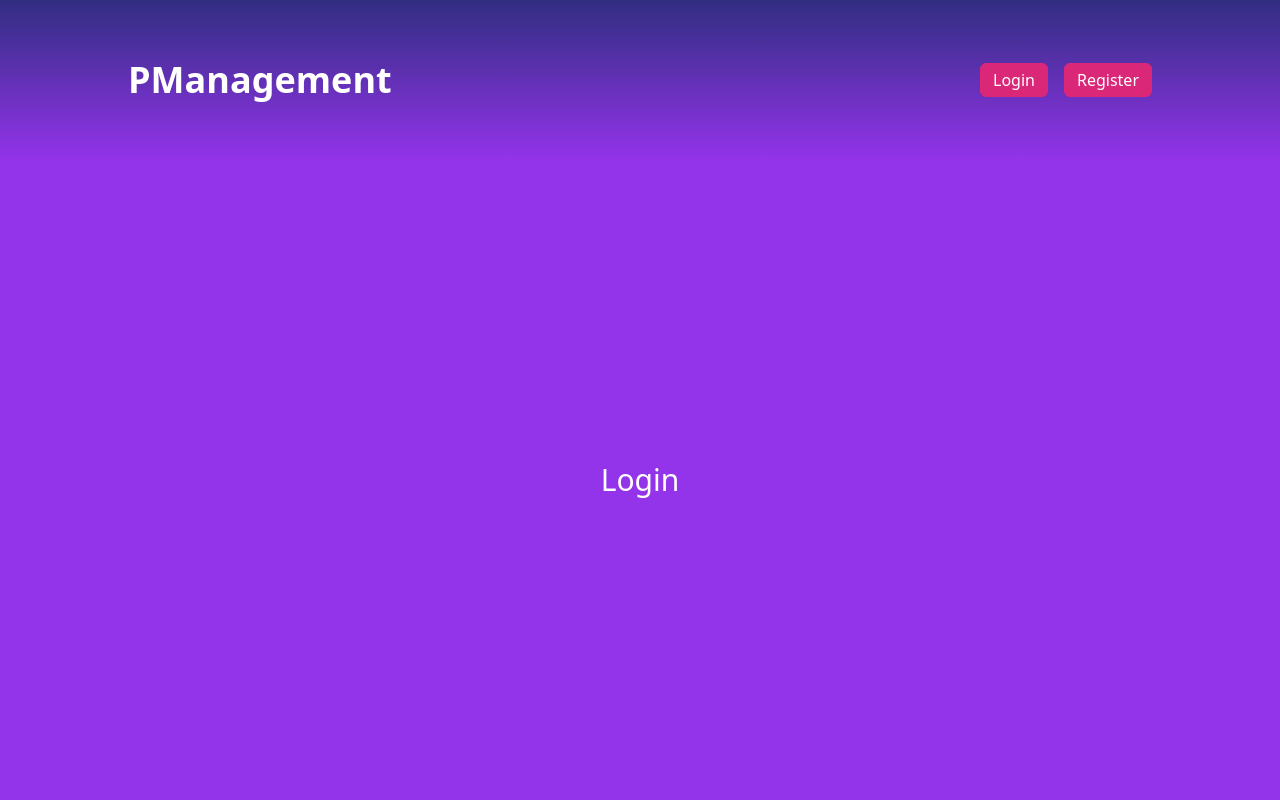
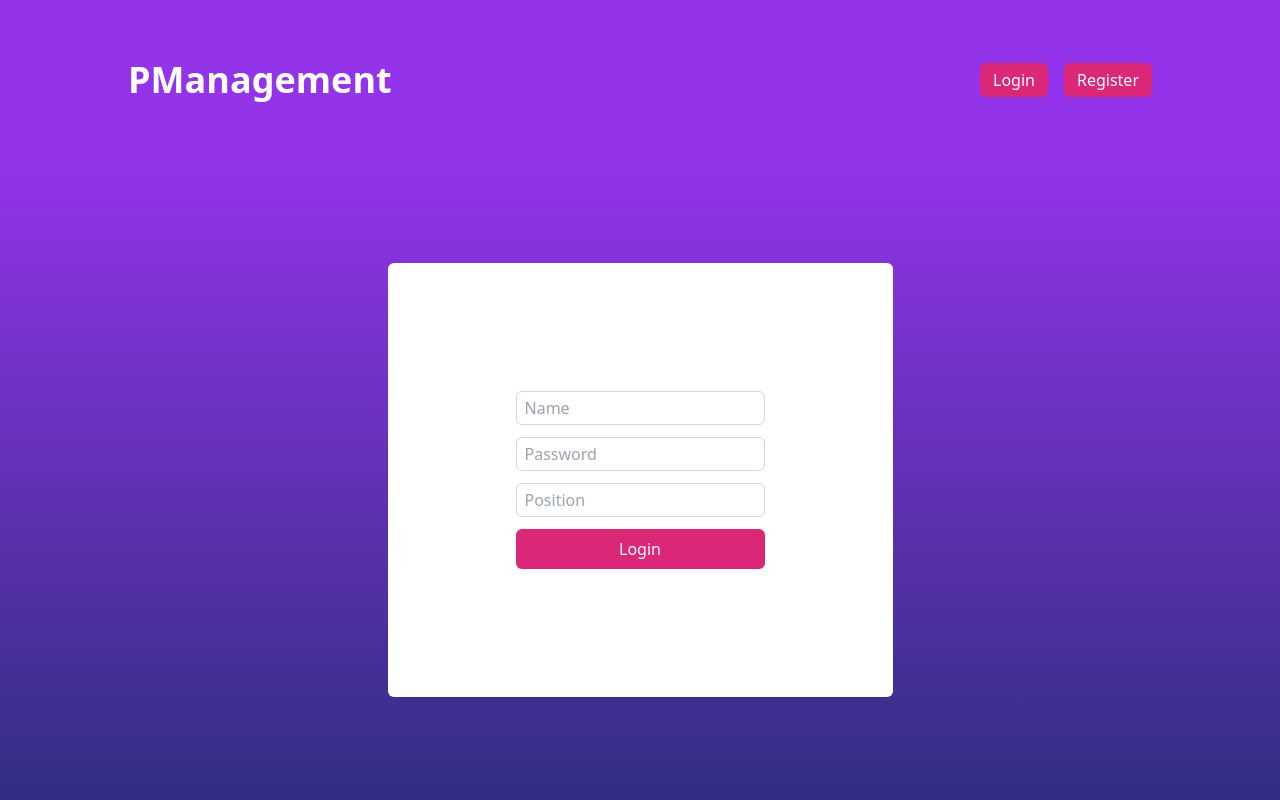
Before and after one commit to Canfry/PManagement, a Flask app: page /login in a window 1280 px wide. Run offline with Flask 3, Linux system fonts and the light colour scheme; some libraries are stand-ins or nearby versions.

Commit message:
login form layout

```diff
--- a/app.py
+++ b/app.py
@@ -2,7 +2,7 @@ from flask import Flask, render_template, request, session, redirect
 from flask_session import Session
 import sqlite3
 
-from utils import login_required
+from utils import login_required, error
 
 app = Flask(__name__)
 
--- a/templates/layout.html
+++ b/templates/layout.html
@@ -8,7 +8,7 @@
     <title>{% block title %}Project Management{% endblock %}</title>
   </head>
   <body class="h-screen flex flex-col">
-    <header class="w-full h-[160px] fixed-top bg-gradient-to-t from-purple-600 to-indigo-900 text-white">
+    <header class="w-full h-[160px] fixed-top bg-purple-600 text-white">
       <div class="max-w-[80%] m-auto h-full flex items-center justify-between">
         <div class="flex items-center justify-between gap-4 w-full">
           <a href="/"><h1 class="text-4xl font-bold">PManagement</h1></a>
@@ -40,7 +40,7 @@
         {% endif %}
       </div>
     </header>
-    <main class="grow bg-purple-600 text-white">
+    <main class="grow bg-gradient-to-b from-purple-600 to-indigo-900">
       <div class="max-w-[80%] m-auto h-full">
         {% block main %}{% endblock %}
       </div>
--- a/templates/login.html
+++ b/templates/login.html
@@ -1,6 +1,21 @@
 {% extends 'layout.html' %}
 {% block main %}
   <div class="flex items-center justify-center h-full">
-    <h1 class="text-3xl">Login</h1>
+    <div class="max-w-[95%] m-auto p-32 bg-white rounded-md">
+      <form action="/login" method="post" class="w-full">
+        <div class="mb-3 w-full">
+          <input type="text" name="name" autocomplete="off" placeholder="Name" id="name" class="py-1 px-2 border border-gray-300 rounded-md"/>
+        </div>
+        <div class="mb-3 w-full">
+          <input type="password" name="password" autocomplete="off" placeholder="Password" id="password" class="py-1 px-2 border border-gray-300 rounded-md"/>
+        </div>
+        <div class="mb-3 w-full">
+          <input type="text" name="position" autocomplete="off" placeholder="Position" id="position" class="py-1 px-2 border border-gray-300 rounded-md"/>
+        </div>
+        <div class="rounded-md bg-pink-600 text-center">
+          <button type="submit" class="py-2 px-4 text-white">Login</button>
+        </div>
+      </form>
+    </div>
   </div>
 {% endblock %}
```
